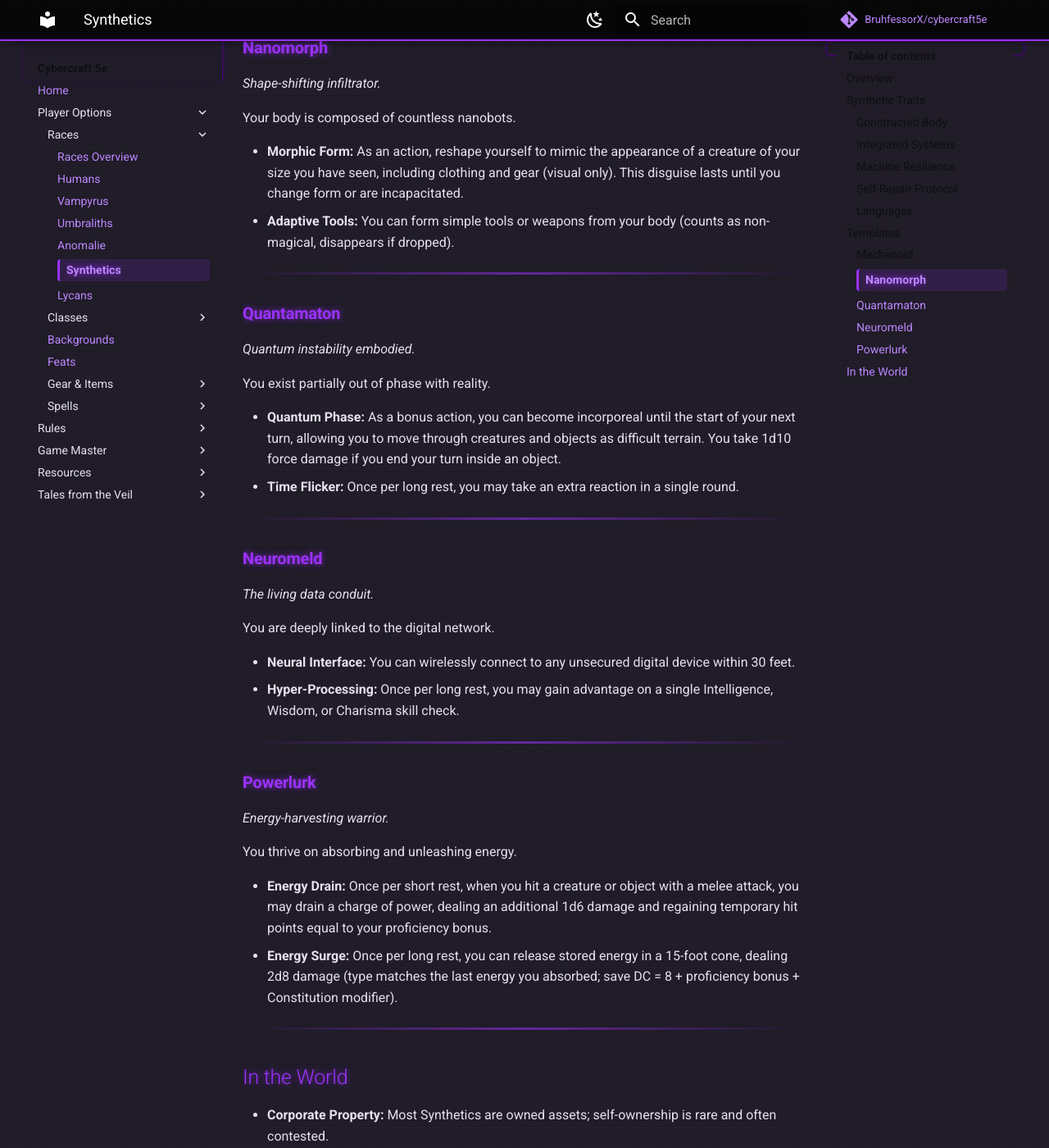
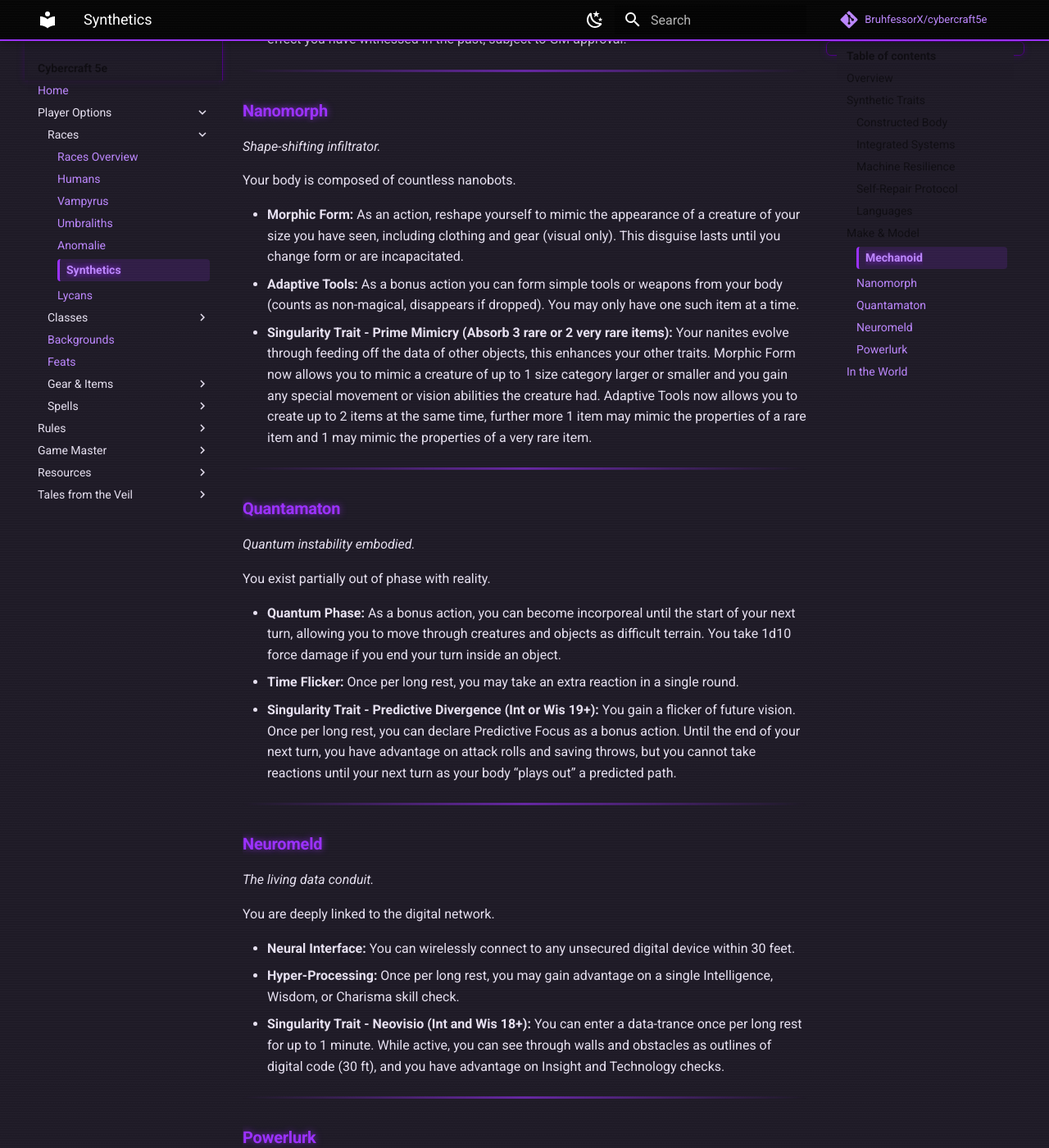
Before and after one commit to BruhfessorX/cybercraft5e, an MkDocs documentation site: the page built from docs/player-options/races/synthetics.md, in a window 1280 px wide and 1400 px high, scrolled down 2391 px. Shown: the whole window at 82% size. Built offline with MkDocs 1.6.1 and Material for MkDocs 9.7.7, drawn with Linux system fonts in a browser that asks for light colours; comment, search, counter and statistics services are not loaded; some of the changed text lies outside the part shown.

Commit message:
Synthetic milestone trait addition

```diff
--- a/docs/player-options/races/synthetics.md
+++ b/docs/player-options/races/synthetics.md
@@ -55,8 +55,8 @@ You can speak, read, and write Common and one additional language of your choice
 
 ---
 
-## Templates
-At creation, choose one Synthetic template. Each grants additional features.  Singularity trait.
+## Make & Model
+At creation, choose one Make & Model. Each grants additional features.  Singularity traits unlock when certain milestones are hit, noted on the ability. The traits reflect the evolution of your model.
 
 ---
 
@@ -65,9 +65,9 @@ At creation, choose one Synthetic template. Each grants additional features.  Si
 
 Your framework has been altered by exposure to reality-warping anomalies.
 
-- **Anomalous Adaptation:** Once per long rest, as an action, you may replicate a minor anomalous effect you have witnessed in the past week, subject to GM approval.
 - **Euclidean Geometry Manipulation:** As a bonus action, create a temporary spatial distortion, allowing you to teleport up to 10 feet to an unoccupied space you can see.
 - **Reality Encryption:** You have advantage on saving throws against effects from aberrations, eldritch entities, or anomalies.
+- **Singularity Trait - Anomalous Adaptation (Exposure to 2 Major or 1 Cataclysmic Anomalies):** Once per long rest, as an action, you may replicate a minor or major anomalous effect you have witnessed in the past, subject to GM approval.
 
 ---
 
@@ -77,7 +77,8 @@ Your framework has been altered by exposure to reality-warping anomalies.
 Your body is composed of countless nanobots.
 
 - **Morphic Form:** As an action, reshape yourself to mimic the appearance of a creature of your size you have seen, including clothing and gear (visual only). This disguise lasts until you change form or are incapacitated.
-- **Adaptive Tools:** You can form simple tools or weapons from your body (counts as non-magical, disappears if dropped).
+- **Adaptive Tools:** As a bonus action you can form simple tools or weapons from your body (counts as non-magical, disappears if dropped). You may only have one such item at a time.
+- **Singularity Trait - Prime Mimicry (Absorb 3 rare or 2 very rare items):** Your nanites evolve through feeding off the data of other objects, this enhances your other traits. Morphic Form now allows you to mimic a creature of up to 1 size category larger or smaller and you gain any special movement or vision abilities the creature had. Adaptive Tools now allows you to create up to 2 items at the same time, further more 1 item may mimic the properties of a rare item and 1 may mimic the properties of a very rare item.
 
 ---
 
@@ -88,6 +89,7 @@ You exist partially out of phase with reality.
 
 - **Quantum Phase:** As a bonus action, you can become incorporeal until the start of your next turn, allowing you to move through creatures and objects as difficult terrain. You take 1d10 force damage if you end your turn inside an object.
 - **Time Flicker:** Once per long rest, you may take an extra reaction in a single round.
+- **Singularity Trait - Predictive Divergence (Int or Wis 19+):** You gain a flicker of future vision. Once per long rest, you can declare Predictive Focus as a bonus action. Until the end of your next turn, you have advantage on attack rolls and saving throws, but you cannot take reactions until your next turn as your body “plays out” a predicted path.
 
 ---
 
@@ -98,6 +100,7 @@ You are deeply linked to the digital network.
 
 - **Neural Interface:** You can wirelessly connect to any unsecured digital device within 30 feet.
 - **Hyper-Processing:** Once per long rest, you may gain advantage on a single Intelligence, Wisdom, or Charisma skill check.
+- **Singularity Trait - Neovisio (Int and Wis 18+):** You can enter a data-trance once per long rest for up to 1 minute. While active, you can see through walls and obstacles as outlines of digital code (30 ft), and you have advantage on Insight and Technology checks.
 
 ---
 
@@ -106,8 +109,9 @@ You are deeply linked to the digital network.
 
 You thrive on absorbing and unleashing energy.
 
-- **Energy Drain:** Once per short rest, when you hit a creature or object with a melee attack, you may drain a charge of power, dealing an additional 1d6 damage and regaining temporary hit points equal to your proficiency bonus.
-- **Energy Surge:** Once per long rest, you can release stored energy in a 15-foot cone, dealing 2d8 damage (type matches the last energy you absorbed; save DC = 8 + proficiency bonus + Constitution modifier).
+- **Absorb Energy:** You gain the ability to store Power Charges; you can store an amount equal to your level. Once per long rest when hit by an attack you may absorb half the damage and gain a Power Charge.
+- **Power Boost:** Once per short rest, when you hit a creature or object with a melee attack, you may expend a Power Charge, dealing an additional 1d6 damage and regaining temporary hit points equal to your proficiency bonus.
+- **Singularity Trait - Energy Surge (Absorb 5 different damage types):** Once per long rest, you can release stored energy in a 15-foot cone, dealing 1d8 damage per Power Charge expended (type matches the last energy you absorbed; save DC = 8 + proficiency bonus + Constitution modifier).
 
 ---
 
```
